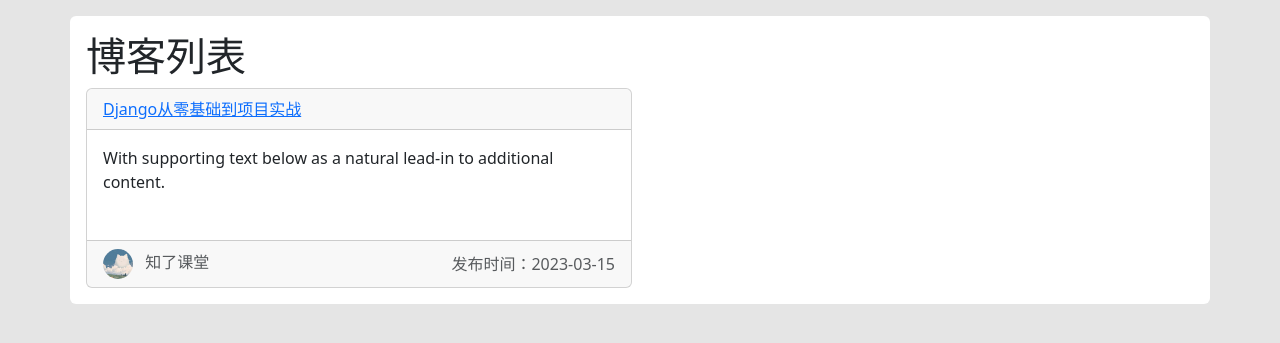
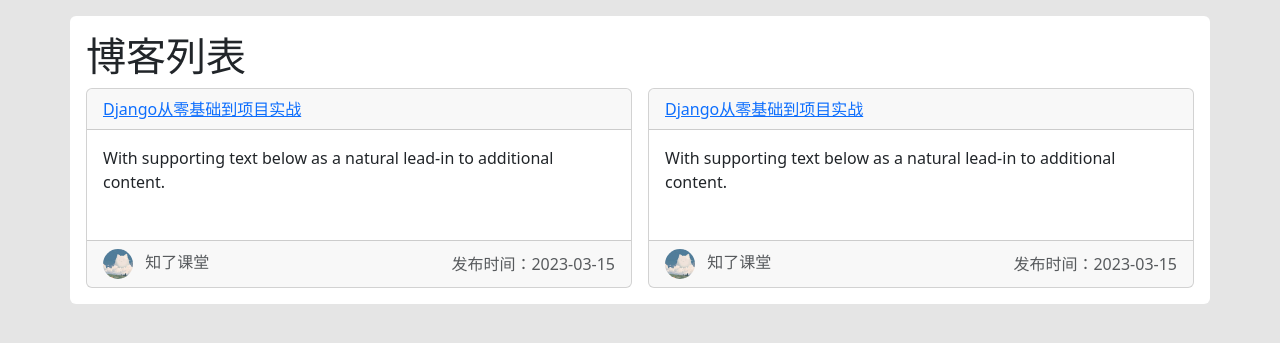
Before and after one commit to yycy134679/zhiliao_blog, a Django app: page / in a window 1280 px wide. Shown: the part 73-416 px from the top of the page. Run offline with Django 5.2, Linux system fonts and the light colour scheme; some libraries are stand-ins or nearby versions.

Commit message:
首页新增多个卡片

```diff
--- a/templates/index.html
+++ b/templates/index.html
@@ -63,6 +63,28 @@
             </div>
           </div>
         </div>
+        <div class="col">
+          <div class="card h-100">
+            <div class="card-header">
+              <a href="#">Django从零基础到项目实战</a>
+            </div>
+            <div class="card-body" style="height:110px; overflow:hidden;">
+              <p class="card-text">With supporting text below as a natural lead-in to additional content.</p>
+            </div>
+            <div class="card-footer text-body-secondary d-flex justify-content-between align-items-center">
+              <div>
+                <img src="{% static 'images/touxiang.jpg' %}"
+                     class="rounded-circle"
+                     width="30"
+                     alt="">
+                <span class="ms-2">知了课堂</span>
+              </div>
+              <div>
+                <span class="ms-2">发布时间：2023-03-15</span>
+              </div>
+            </div>
+          </div>
+        </div>
       </div>
     </main>
   </body>
```
